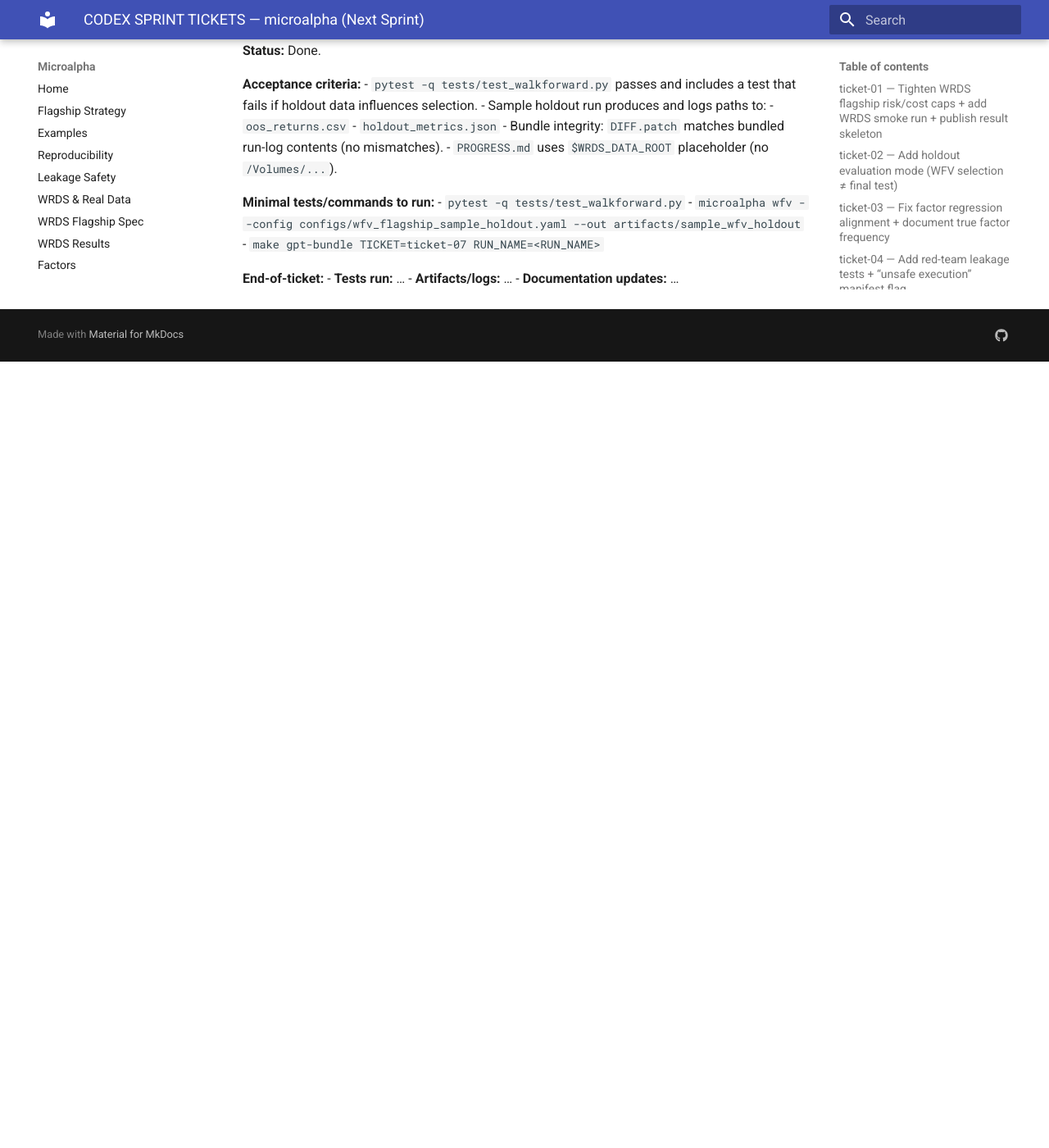
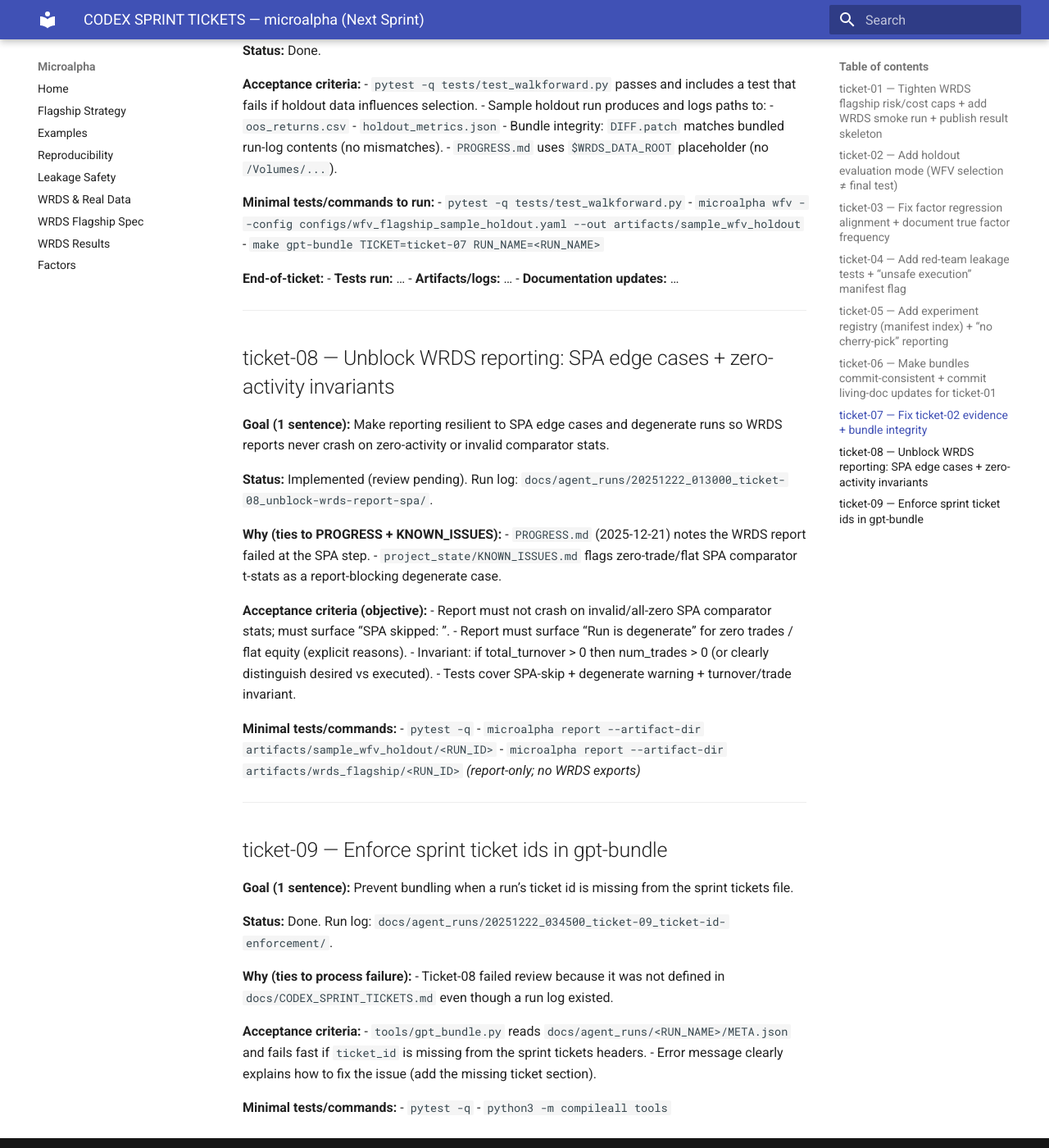
Before and after one commit to MateoBodon/microalpha, an MkDocs documentation site: the page built from docs/CODEX_SPRINT_TICKETS.md, in a window 1280 px wide and 1400 px high, scrolled down 4900 px. Shown: the whole window at 82% size. Built offline with MkDocs 1.6.1 and Material for MkDocs 9.7.7, drawn with Linux system fonts in a browser that asks for light colours; before the commit the page ends 5341 px from its top, so only the background shows below that.

Commit message:
ticket-09: enforce ticket ids + backfill ticket-08 definition
Tests: pytest -q; python3 -m compileall tools

Artifacts/logs: docs/agent_runs/20251222_034500_ticket-09_ticket-id-enforcement/

Documentation updates: docs/CODEX_SPRINT_TICKETS.md, PROGRESS.md, CHANGELOG.md

```diff
--- a/docs/CODEX_SPRINT_TICKETS.md
+++ b/docs/CODEX_SPRINT_TICKETS.md
@@ -261,3 +261,45 @@
 - **Tests run:** …
 - **Artifacts/logs:** …
 - **Documentation updates:** …
+
+---
+
+## ticket-08 — Unblock WRDS reporting: SPA edge cases + zero-activity invariants
+
+**Goal (1 sentence):** Make reporting resilient to SPA edge cases and degenerate runs so WRDS reports never crash on zero-activity or invalid comparator stats.
+
+**Status:** Implemented (review pending). Run log: `docs/agent_runs/20251222_013000_ticket-08_unblock-wrds-report-spa/`.
+
+**Why (ties to PROGRESS + KNOWN_ISSUES):**
+- `PROGRESS.md` (2025-12-21) notes the WRDS report failed at the SPA step.
+- `project_state/KNOWN_ISSUES.md` flags zero-trade/flat SPA comparator t-stats as a report-blocking degenerate case.
+
+**Acceptance criteria (objective):**
+- Report must not crash on invalid/all-zero SPA comparator stats; must surface “SPA skipped: <reason>”.
+- Report must surface “Run is degenerate” for zero trades / flat equity (explicit reasons).
+- Invariant: if total_turnover > 0 then num_trades > 0 (or clearly distinguish desired vs executed).
+- Tests cover SPA-skip + degenerate warning + turnover/trade invariant.
+
+**Minimal tests/commands:**
+- `pytest -q`
+- `microalpha report --artifact-dir artifacts/sample_wfv_holdout/<RUN_ID>`
+- `microalpha report --artifact-dir artifacts/wrds_flagship/<RUN_ID>`  *(report-only; no WRDS exports)*
+
+---
+
+## ticket-09 — Enforce sprint ticket ids in gpt-bundle
+
+**Goal (1 sentence):** Prevent bundling when a run’s ticket id is missing from the sprint tickets file.
+
+**Status:** Done. Run log: `docs/agent_runs/20251222_034500_ticket-09_ticket-id-enforcement/`.
+
+**Why (ties to process failure):**
+- Ticket-08 failed review because it was not defined in `docs/CODEX_SPRINT_TICKETS.md` even though a run log existed.
+
+**Acceptance criteria:**
+- `tools/gpt_bundle.py` reads `docs/agent_runs/<RUN_NAME>/META.json` and fails fast if `ticket_id` is missing from the sprint tickets headers.
+- Error message clearly explains how to fix the issue (add the missing ticket section).
+
+**Minimal tests/commands:**
+- `pytest -q`
+- `python3 -m compileall tools`
```
Also changed, not shown: CHANGELOG.md (+1 -0 lines), PROGRESS.md (+2 -0 lines), docs/agent_runs/20251222_034500_ticket-09_ticket-id-enforcement/COMMANDS.md (added, +94 -0 lines), docs/agent_runs/20251222_034500_ticket-09_ticket-id-enforcement/META.json (added, +32 -0 lines), docs/agent_runs/20251222_034500_ticket-09_ticket-id-enforcement/PROMPT.md (added, +77 -0 lines), docs/agent_runs/20251222_034500_ticket-09_ticket-id-enforcement/RESULTS.md (added, +18 -0 lines), docs/agent_runs/20251222_034500_ticket-09_ticket-id-enforcement/TESTS.md (added, +10 -0 lines), 1 other file.
